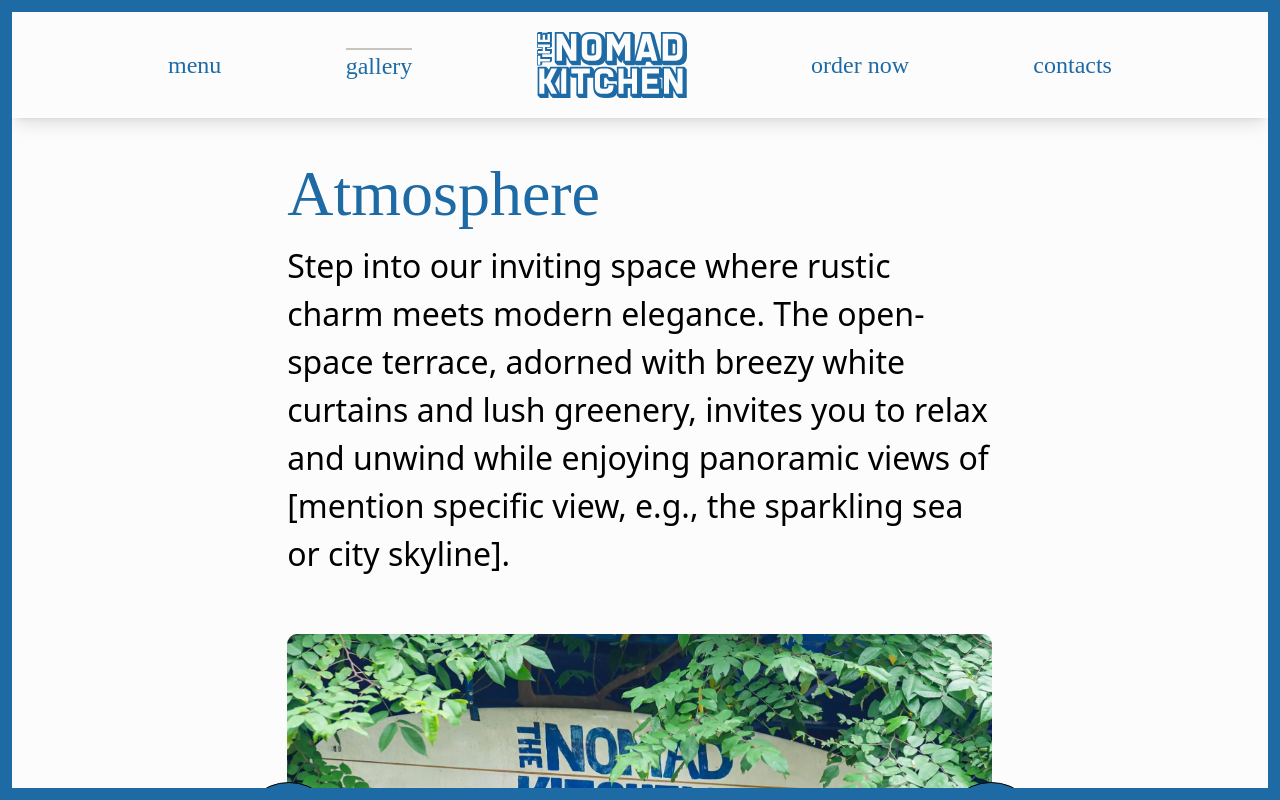
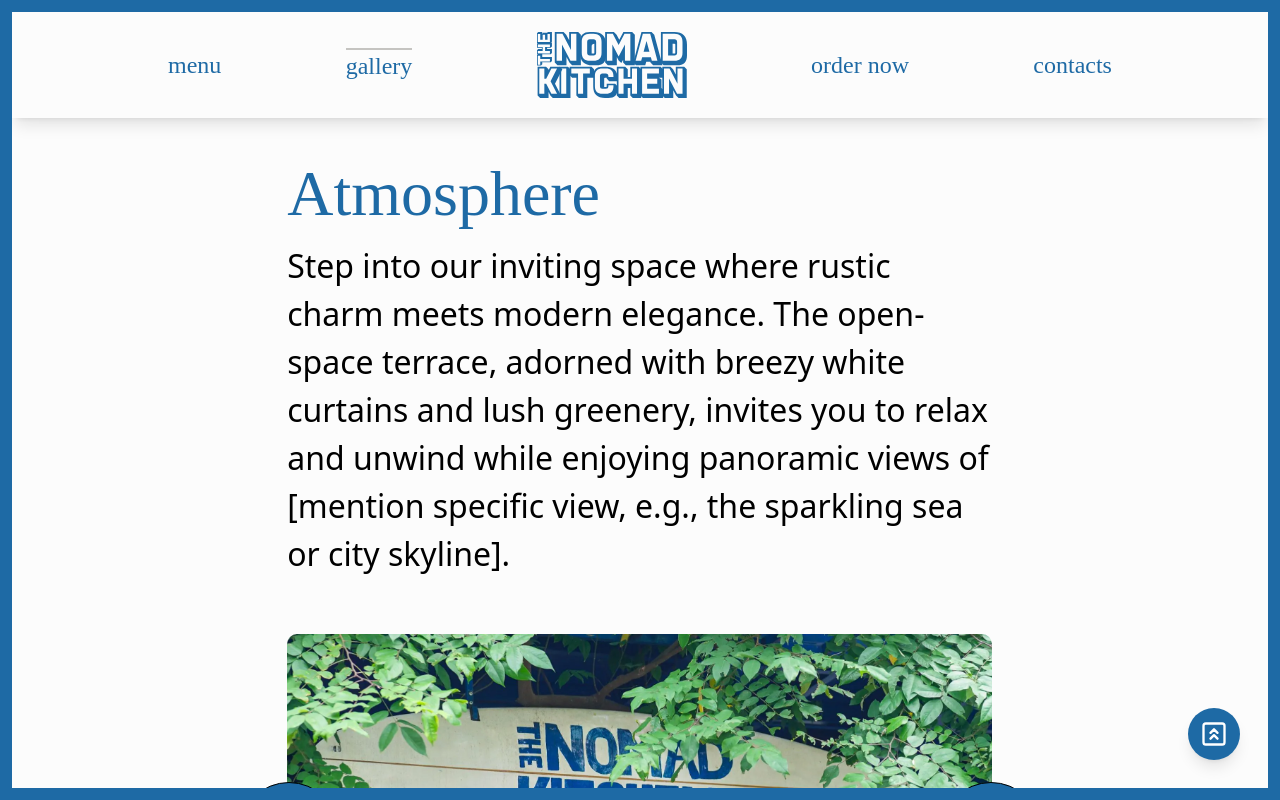
Before and after one commit to lookatthisdoode/thenomadkitchen, a Next.js app: page /gallery in a window 1280 px wide. Built offline with nearby package versions, Linux system fonts and the light colour scheme; a web font is replaced by a local one.

Commit message:
added minor fixes, scrollup button

```diff
--- a/app/(client)/gallery/page.tsx
+++ b/app/(client)/gallery/page.tsx
@@ -54,7 +54,7 @@ export default function Gallery() {
         ))}
       </div>
       <div className="py-7 text-xl md:w-3/5 text-right md:mx-auto md:text-[2em] leading-normal">
-        <span className={`${lobster.className} text-[2em] text-blue-500`}>
+        <span className={`font-ThirstyRough text-[2em] text-blue-500`}>
           Cuisine <br />
         </span>
         Our menu is a celebration of Mediterranean culinary traditions fused
--- a/app/(client)/layout.tsx
+++ b/app/(client)/layout.tsx
@@ -2,7 +2,7 @@ import type { Metadata } from "next";
 import "./../globals.css";
 import { nunito } from "@/app/ui/fonts";
 import Nav from "@/app/ui/nav/nav";
-import Image from "next/image";
+import ScrollToTop from "@/app/ui/scroll-up";
 
 export const metadata: Metadata = {
   title: "The Nomad Kitchen",
@@ -19,11 +19,17 @@ export default function RootLayout({
       <body className="bg-background h-[100dvh] w-[100dvw]">
         {/* Frame */}
         <div className="absolute inset-2 md:inset-3 -z-30 bg-foreground"></div>
+        {/* Content */}
+        <div
+          id={"scrollable-area"}
+          className={`overflow-auto absolute inset-2 md:inset-3`}
+        >
+          <Nav />
 
-        {/* Content */}
-        <div className={`overflow-auto absolute inset-2 md:inset-3`}>
-          <Nav />
           {children}
+        </div>
+        <div className={`absolute bottom-10 right-10 z-40`}>
+          <ScrollToTop />
         </div>
       </body>
     </html>
--- a/app/ui/contact-form.tsx
+++ b/app/ui/contact-form.tsx
@@ -95,7 +95,7 @@ export default function ContactForm() {
         <div className="flex items-center justify-between">
           <Button
             type="submit"
-            className="bg-blue-500 hover:bg-blue-700 text-white font-bold py-2 px-4 rounded focus:outline-none focus:shadow-outline w-full"
+            className="bg-background hover:bg-blue-700 text-white font-bold py-2 px-4 rounded focus:outline-none focus:shadow-outline w-full"
           >
             Submit
           </Button>
--- a/app/ui/nav/nav.tsx
+++ b/app/ui/nav/nav.tsx
@@ -8,6 +8,7 @@ import { useState } from "react";
 import { TbMenu2 as MenuIcon } from "react-icons/tb";
 import { Links } from "@/app/lib/links";
 import Sidebar from "@/app/ui/nav/sidebar";
+import ScrollToTop from "@/app/ui/scroll-up";
 
 export default function Nav() {
   const [sideBar, setSidebar] = useState(false);
--- a/app/ui/nav/sidebar.tsx
+++ b/app/ui/nav/sidebar.tsx
@@ -15,6 +15,7 @@ import {
 import { usePathname } from "next/navigation";
 import { Links } from "@/app/lib/links";
 import { Button } from "@/app/ui/button";
+import ScrollToTop from "@/app/ui/scroll-up";
 
 export default function Sidebar({
   closeSideBar,
@@ -116,7 +117,7 @@ export default function Sidebar({
           <DatabaseIcon size={"2em"} color={"hsl(206.5, 69%, 38.3%)"} />
           <Link
             className={`text-[2em] font-bold text-background`}
-            href={"/dashboard"}
+            href={"/dashboard/items"}
           >
             EDIT MENU ITEMS
           </Link>
--- /dev/null
+++ b/app/ui/scroll-up.jsx
@@ -0,0 +1,56 @@
+"use client";
+import { useEffect, useState } from "react";
+import { Button } from "@/app/ui/button";
+import { TbSquareChevronsUp } from "react-icons/tb";
+
+export default function ScrollToTop() {
+  const [isVisible, setIsVisible] = useState(true);
+  const [area, setArea] = useState(null);
+
+  // Show button when page is scrolled down
+  const toggleVisibility = () => {
+    if (area.scrollTop > 800) {
+      setIsVisible(true);
+    } else {
+      setIsVisible(false);
+    }
+  };
+
+  const scrollToTop = () => {
+    area &&
+      area.scrollTo({
+        top: 0,
+        behavior: "smooth",
+      });
+  };
+
+  useEffect(() => {
+    const handlePageLoad = () => {
+      const area = window.document.querySelector("#scrollable-area");
+      setArea(area);
+    };
+
+    if (document.readyState === "complete") {
+      // If the page is already loaded, call the handler immediately
+      handlePageLoad();
+    } else {
+      // Otherwise, wait for the load event
+      window.addEventListener("load", handlePageLoad);
+    }
+    // Cleanup function
+    return () => {
+      window.removeEventListener("load", handlePageLoad);
+    };
+  }, []);
+
+  return (
+    isVisible && (
+      <Button
+        onClick={scrollToTop}
+        className="w-[20px] h-[20px] md:w-[40px] md:h-[40px] bg-background text-white rounded-full shadow-lg hover:bg-gray-300 transition p-3"
+      >
+        <TbSquareChevronsUp size={"2em"} />
+      </Button>
+    )
+  );
+}
```
